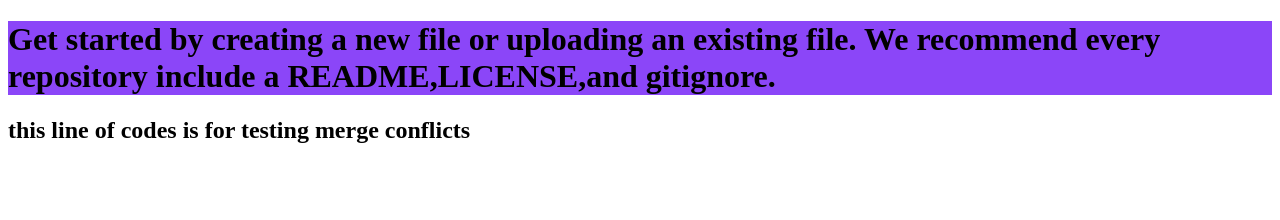
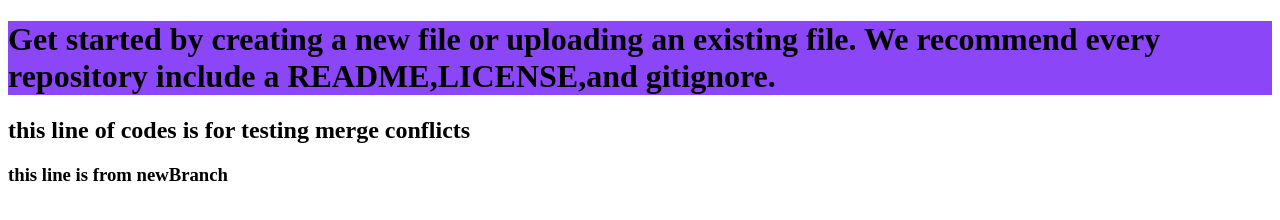
Before and after one commit to sreenivasan-frudev/testingReposit2, a plain HTML site: page angularProjects/index.html in a window 1280 px wide. Drawn offline with nearby package versions, Linux system fonts and the light colour scheme; files that its build step writes are made by us from their sources.

Commit message:
commit from newBranch

```diff
--- a/angularProjects/index.html
+++ b/angularProjects/index.html
@@ -10,5 +10,6 @@
 <body>
     <h1>Get started by creating a new file or uploading an existing file. We recommend every repository include a README,LICENSE,and gitignore.</h1>
     <h2>this line of codes is for testing merge conflicts</h2>
+    <h3>this line is from newBranch</h3>
 </body>
 </html>
```
